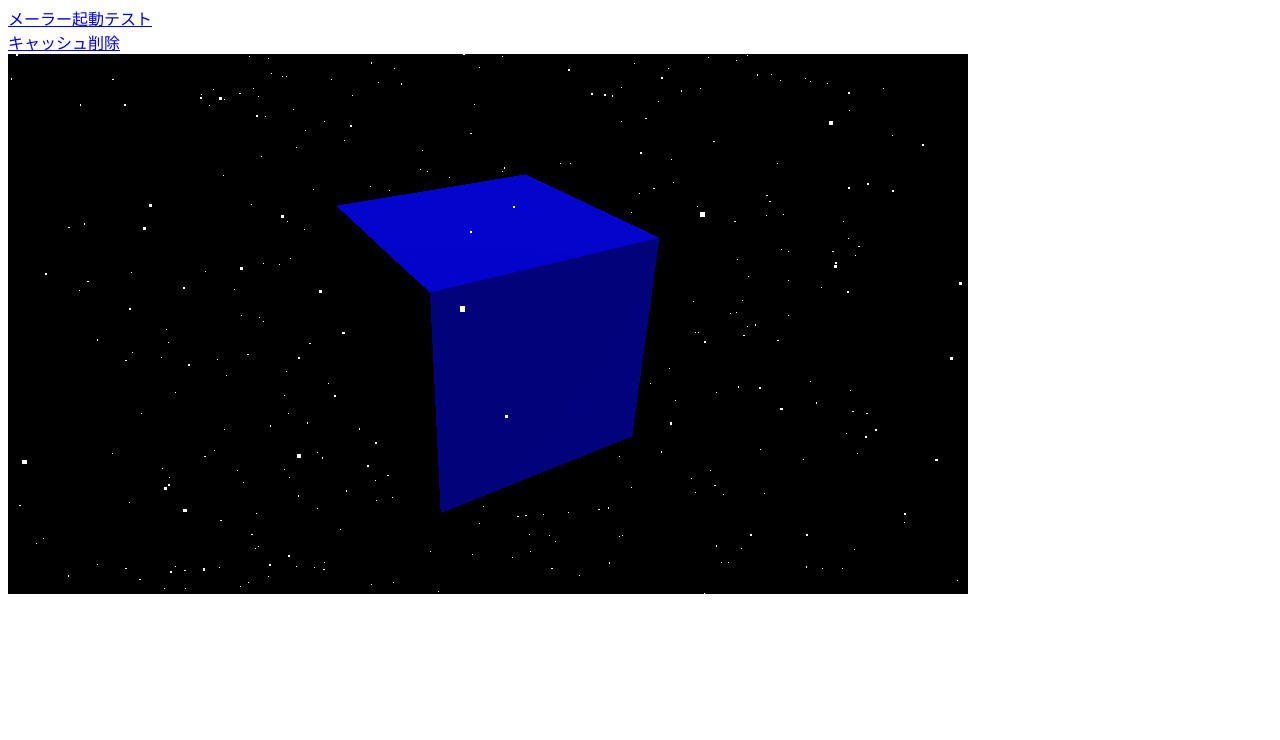
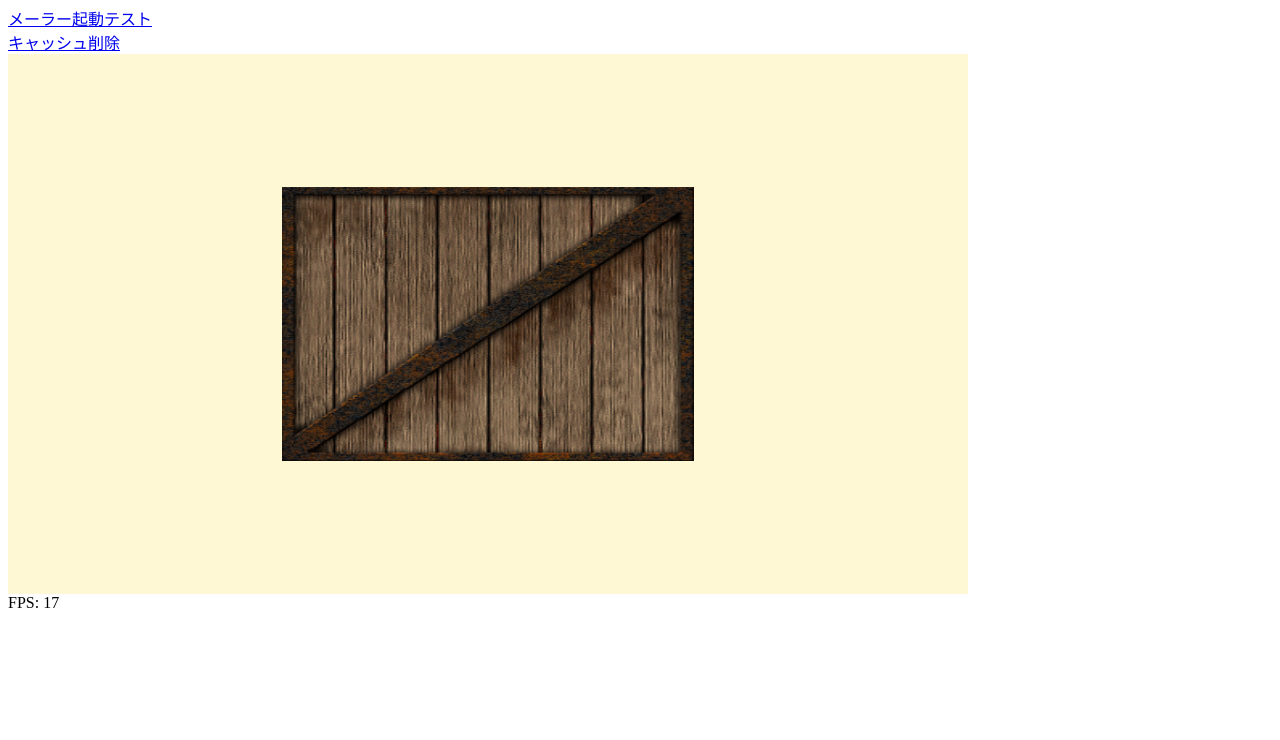
Before and after one commit to norosi-wolf/pwa, a website: page index.html in a window 1280 px wide. Shown: the part 60-800 px from the top of the page. Drawn offline with Linux system fonts and the light colour scheme; animation ran at ten frames a second.

Commit message:
[main] update

```diff
--- a/app.js
+++ /dev/null
@@ -1,125 +0,0 @@
-
-const WIDTH = 960;
-const HEIGHT = 540;
-
-let GlobalValue = {
-	mouse_x: 0,
-	mouse_y: 0,
-	rotate: 0,
-	camera: null,
-	renderer: null,
-	scene: null,
-	box: null,
-}
-
-function initialize()
-{
-	document.addEventListener("mousemove", (event) => {
-		GlobalValue.mouse_x = event.pageX;
-		GlobalValue.mouse_y = event.pageY;
-	});
-
-	registServiceWorker();
-
-	GlobalValue.renderer = new THREE.WebGLRenderer({
-		canvas: document.querySelector("#stage")
-	});
-	GlobalValue.renderer.setSize(WIDTH, HEIGHT);
-	GlobalValue.renderer.setPixelRatio(`window`.devicePixelRatio);
-
-	GlobalValue.scene = new THREE.Scene();
-
-	// camera
-	GlobalValue.camera = new THREE.PerspectiveCamera(45, WIDTH / HEIGHT, 1, 10000);
-	GlobalValue.camera.position.set(0, 0, 1000);
-
-	// box
-	const geometry = new THREE.BoxGeometry(500, 500, 500);
-	const material = new THREE.MeshStandardMaterial({
-		color: 0x0000ff
-	});
-	GlobalValue.box = new THREE.Mesh(geometry, material);
-	GlobalValue.scene.add(GlobalValue.box);
-
-    //box.rotation.x = 40.1;
-    //box.rotation.y = 40.1;
-
-	// light
-	const light = new THREE.DirectionalLight(0xffffff);
-	//light.intensity = 2; // 光の強さを倍に
-	light.position.set(1, 1, 1); // ライトの方向
-	GlobalValue.scene.add(light);
-
-	// draw
-	GlobalValue.renderer.render(GlobalValue.scene, GlobalValue.camera);
-
-
-	createStarField();
-	function createStarField()
-	{
-		let vertices = [];
-		for (let i = 0; i < 1000; i++)
-		{
-			vertices.push(new THREE.Vector3(3000 * (Math.random() - 0.5), 3000 * (Math.random() - 0.5), 3000 * (Math.random() - 0.5)));
-		}
-
-		const geometry = new THREE.BufferGeometry();
-		geometry.setFromPoints(vertices);
-
-		//
-		const material = new THREE.PointsMaterial({size: 10, color: 0xffffff});
-		const mesh = new THREE.Points(geometry, material);
-		GlobalValue.scene.add(mesh);
-	}
-
-	// update
-	tick();
-}
-
-function tick()
-{
-	const targetRot = (GlobalValue.mouse_x / window.innerWidth) * 360 * 2;
-	GlobalValue.rotate += (targetRot - GlobalValue.rotate);// * 0.02;
-
-	//
-	const radian = GlobalValue.rotate * Math.PI / 180;
-	GlobalValue.camera.position.x = 1500 * Math.sin(radian);
-	GlobalValue.camera.position.z = 1500 * Math.cos(radian);
-
-	GlobalValue.box.rotation.x += 0.01;
-	GlobalValue.box.rotation.y += 0.01;
-
-	//
-	GlobalValue.camera.lookAt(new THREE.Vector3(0, 0, 0));
-	GlobalValue.renderer.render(GlobalValue.scene, GlobalValue.camera);
-	requestAnimationFrame(tick);
-}
-
-
-function registServiceWorker()
-{
-	if ('serviceWorker' in navigator) {
-		navigator.serviceWorker.register('./sw.js').then(reg => {
-			console.log('サービスワーカーを登録しました', reg);
-		}).catch(err => {
-			console.log('登録失敗', err);
-		});
-	}
-}
-
-function sendMail()
-{
-	address = 'test_adress@co.jp';
-	subject = 'テスト件名';
-	body = '本文テスト';
-	location.href = 'mailto:' + address + '?subject=' + subject + '&body=' + body;
-}
-
-function removePWACache()
-{
-	navigator.serviceWorker.getRegistration()
-		.then(registration => {
-			registration.unregister();
-		});
-	window.location.reload(true);
-}
--- /dev/null
+++ b/assets/js/app.js
@@ -0,0 +1,257 @@
+
+/**
+ *
+ */
+const WIDTH = 960;
+const HEIGHT = 540;
+const FPS = 30;
+const SECOND_PER_FRAME = Math.floor(1000 / FPS);
+const MOVE_SPEED = 0.6 / FPS;
+
+
+////////////////////////////////////////////////////////////////////////////////
+//
+//
+class App
+{
+	constructor()
+	{
+		this._camera = new THREE.PerspectiveCamera(45, WIDTH / HEIGHT, 1, 10000);
+		this._renderer = new THREE.WebGLRenderer({canvas: document.querySelector("#stage")});
+		this._scene = new THREE.Scene();
+		this._mouse = new Mouse();
+		this._box = null;
+		this._time = getNowTime();
+		this._result = document.querySelector("#result");
+		this._stats = new Stats();
+	}
+
+	dispose = () =>
+	{
+		cancelAnimationFrame(this.update);
+	}
+
+	start = () =>
+	{
+		this.initialize();
+		this.update();
+	}
+
+	initialize = () =>
+	{
+		registServiceWorker();
+
+		//
+		this._renderer.setSize(WIDTH, HEIGHT);
+		this._renderer.setPixelRatio(`window`.devicePixelRatio);
+		this._renderer.setClearColor(new THREE.Color(0xfff8d4));
+
+		//
+		this._camera.position.set(0, 0, 1000);
+		this._camera.lookAt(new THREE.Vector3(0, 0, 0));
+
+		//
+		const texture = new THREE.TextureLoader().load('./assets/img/crate.gif');
+		const geometry = new THREE.BoxGeometry(600, 400, 100);
+		const material = new THREE.MeshBasicMaterial({map: texture});
+		this._box = new THREE.Mesh(geometry, material);
+		this._scene.add(this._box);
+
+		//
+		const light_ambient = new THREE.AmbientLight( 0xffffff , 1 );
+		this._scene.add(light_ambient);
+
+		const light_direction = new THREE.DirectionalLight(0xffffff);
+		light_direction.position.set(50, 10, 5); // ライトの方向
+		light_direction.target = this._box;
+		this._scene.add(light_direction);
+
+		//
+		this._stats.showPanel(0);
+		Object.assign(this._stats.dom.style, {
+			'position': 'fixed',
+			'height': 'max-content',
+			'left': 'auto',
+			'right': 0,
+			//'top': 'auto',
+			//'bottom': '0'
+		});
+		document.body.appendChild(this._stats.dom);
+	}
+
+	update = () =>
+	{
+		requestAnimationFrame(this.update);
+
+		let now = getNowTime();
+		let dt = now - this._time;
+		if (SECOND_PER_FRAME > dt) return;
+
+		this._time = now;
+		this._result.textContent = Math.floor(1000 / ((dt + Number(this._result.textContent)) / 2));
+
+		// 測定開始
+		this._stats.begin();
+
+		// マウス
+		if (this._mouse.isDown())
+		{
+			this._box.rotation.y -= (this._mouse.getOldPosX() - this._mouse.getPosX()) * MOVE_SPEED;
+			this._box.rotation.x -= (this._mouse.getOldPosY() - this._mouse.getPosY()) * MOVE_SPEED;
+		}
+		this._mouse.update();
+
+		// 描画
+		this._renderer.render(this._scene, this._camera);
+
+		// 測定終了
+		this._stats.end();
+	}
+}
+
+function getNowTime()
+{
+	return new Date().getTime();
+}
+
+function registServiceWorker()
+{
+	if ('serviceWorker' in navigator) {
+		navigator.serviceWorker.register('./sw.js').then(reg => {
+			console.log('サービスワーカーを登録しました', reg);
+		}).catch(err => {
+			console.log('登録失敗', err);
+		});
+	}
+}
+
+function sendMail()
+{
+	address = 'test_adress@co.jp';
+	subject = 'テスト件名';
+	body = '本文テスト';
+	location.href = 'mailto:' + address + '?subject=' + subject + '&body=' + body;
+}
+
+function removePWACache()
+{
+	navigator.serviceWorker.getRegistration()
+		.then(registration => {
+			registration.unregister();
+		});
+	window.location.reload(true);
+}
+
+
+//let GlobalValue = {
+//	camera: null,
+//	renderer: null,
+//	scene: null,
+//	box: null,
+//	mouse: null,
+//}
+//
+//function initialize()
+//{
+//	//
+//	registServiceWorker();
+//
+//	//
+//	GlobalValue.mouse = new Mouse();
+//
+//	//
+//	GlobalValue.renderer = new THREE.WebGLRenderer({
+//		canvas: document.querySelector("#stage")
+//	});
+//	GlobalValue.renderer.setSize(WIDTH, HEIGHT);
+//	GlobalValue.renderer.setPixelRatio(`window`.devicePixelRatio);
+//	GlobalValue.renderer.setClearColor(new THREE.Color(0xfff8d4));
+//
+//	//
+//	GlobalValue.scene = new THREE.Scene();
+//
+//
+//	////////////////////////////////////////////////////////////////////////////////
+//	// camera
+//	//
+//	GlobalValue.camera = new THREE.PerspectiveCamera(45, WIDTH / HEIGHT, 1, 10000);
+//	GlobalValue.camera.position.set(0, 0, 1000);
+//
+//
+//	////////////////////////////////////////////////////////////////////////////////
+//	// box
+//	//
+//	const texture = new THREE.TextureLoader().load('./crate.gif');
+//	const geometry = new THREE.BoxGeometry(600, 400, 100);
+//	//const material = new THREE.MeshStandardMaterial({color: 0x00a0e8});
+//    const material = new THREE.MeshBasicMaterial({map: texture});
+//	GlobalValue.box = new THREE.Mesh(geometry, material);
+//	GlobalValue.scene.add(GlobalValue.box);
+//
+//
+//	////////////////////////////////////////////////////////////////////////////////
+//	// light
+//	//
+//	const light_ambient = new THREE.AmbientLight( 0xffffff , 1 );
+//    GlobalValue.scene.add(light_ambient);
+//
+//	const light_direction = new THREE.DirectionalLight(0xffffff);
+//	light_direction.position.set(50, 10, 5); // ライトの方向
+//	light_direction.target = GlobalValue.box;
+//	GlobalValue.scene.add(light_direction);
+//
+//
+//	// draw
+//	GlobalValue.renderer.render(GlobalValue.scene, GlobalValue.camera);
+//
+//
+//	/*
+//	createStarField();
+//	function createStarField()
+//	{
+//		let vertices = [];
+//		for (let i = 0; i < 1000; i++)
+//		{
+//			vertices.push(new THREE.Vector3(3000 * (Math.random() - 0.5), 3000 * (Math.random() - 0.5), 3000 * (Math.random() - 0.5)));
+//		}
+//
+//		const geometry = new THREE.BufferGeometry();
+//		geometry.setFromPoints(vertices);
+//
+//		//
+//		const material = new THREE.PointsMaterial({size: 10, color: 0xffffff});
+//		const mesh = new THREE.Points(geometry, material);
+//		GlobalValue.scene.add(mesh);
+//	}
+//	*/
+//
+//	// update
+//	update();
+//}
+//
+//function update()
+//{
+//	//const targetRot = (0 / window.innerWidth) * 360 * 2;
+//	//GlobalValue.rotate += (targetRot - GlobalValue.rotate);// * 0.02;
+//
+//	//
+//	//const radian = GlobalValue.rotate * Math.PI / 180;
+//	//GlobalValue.camera.position.x = 1500 * Math.sin(radian);
+//	//GlobalValue.camera.position.z = 1500 * Math.cos(radian);
+//
+//
+//	//
+//	GlobalValue.camera.lookAt(new THREE.Vector3(0, 0, 0));
+//	GlobalValue.renderer.render(GlobalValue.scene, GlobalValue.camera);
+//
+//	//
+//	if (GlobalValue.mouse.isDown())
+//	{
+//		GlobalValue.box.rotation.y -= (GlobalValue.mouse.getOldPosX() - GlobalValue.mouse.getPosX()) * 0.005;
+//		GlobalValue.box.rotation.x -= (GlobalValue.mouse.getOldPosY() - GlobalValue.mouse.getPosY()) * 0.005;
+//	}
+//	GlobalValue.mouse.update();
+//
+//
+//	requestAnimationFrame(update);
+//}
--- /dev/null
+++ b/assets/js/mouse.js
@@ -0,0 +1,50 @@
+class Mouse
+{
+	constructor()
+	{
+		this._x = -1;
+		this._y = -1;
+		this._old_x = -1;
+		this._old_y = -1;
+		this._is_down = false;
+
+		document.addEventListener("mousedown", this._handleMousedown);
+		document.addEventListener("mouseup", this._handleMouseup);
+		document.addEventListener("mousemove", this._handleMousemove);
+	}
+
+	dispose = () =>
+	{
+		document.removeEventListener("mousedown", this._handleMousedown);
+		document.removeEventListener("mouseup", this._handleMouseup);
+		document.removeEventListener("mousemove", this._handleMousemove);
+	}
+
+	update()
+	{
+		this._old_x = this._x;
+		this._old_y = this._y;
+	}
+
+	_handleMousedown = (e) =>
+	{
+		this._is_down = true;
+	}
+	_handleMouseup = (e) =>
+	{
+		this._is_down = false;
+	}
+	_handleMousemove = (e) =>
+	{
+		this._old_x = this._x;
+		this._old_y = this._y;
+		this._x = e.pageX;
+		this._y = e.pageY;
+	}
+
+	getPosX() { return this._x; }
+	getPosY() { return this._y; }
+	getOldPosX() { return this._old_x; }
+	getOldPosY() { return this._old_y; }
+	isDown() { return this._is_down; }
+};
--- /dev/null
+++ b/assets/js/stats/stats.min.js
@@ -0,0 +1,5 @@
+// stats.js - http://github.com/mrdoob/stats.js
+(function(f,e){"object"===typeof exports&&"undefined"!==typeof module?module.exports=e():"function"===typeof define&&define.amd?define(e):f.Stats=e()})(this,function(){var f=function(){function e(a){c.appendChild(a.dom);return a}function u(a){for(var d=0;d<c.children.length;d++)c.children[d].style.display=d===a?"block":"none";l=a}var l=0,c=document.createElement("div");c.style.cssText="position:fixed;top:0;left:0;cursor:pointer;opacity:0.9;z-index:10000";c.addEventListener("click",function(a){a.preventDefault();
+u(++l%c.children.length)},!1);var k=(performance||Date).now(),g=k,a=0,r=e(new f.Panel("FPS","#0ff","#002")),h=e(new f.Panel("MS","#0f0","#020"));if(self.performance&&self.performance.memory)var t=e(new f.Panel("MB","#f08","#201"));u(0);return{REVISION:16,dom:c,addPanel:e,showPanel:u,begin:function(){k=(performance||Date).now()},end:function(){a++;var c=(performance||Date).now();h.update(c-k,200);if(c>=g+1E3&&(r.update(1E3*a/(c-g),100),g=c,a=0,t)){var d=performance.memory;t.update(d.usedJSHeapSize/
+1048576,d.jsHeapSizeLimit/1048576)}return c},update:function(){k=this.end()},domElement:c,setMode:u}};f.Panel=function(e,f,l){var c=Infinity,k=0,g=Math.round,a=g(window.devicePixelRatio||1),r=80*a,h=48*a,t=3*a,v=2*a,d=3*a,m=15*a,n=74*a,p=30*a,q=document.createElement("canvas");q.width=r;q.height=h;q.style.cssText="width:80px;height:48px";var b=q.getContext("2d");b.font="bold "+9*a+"px Helvetica,Arial,sans-serif";b.textBaseline="top";b.fillStyle=l;b.fillRect(0,0,r,h);b.fillStyle=f;b.fillText(e,t,v);
+b.fillRect(d,m,n,p);b.fillStyle=l;b.globalAlpha=.9;b.fillRect(d,m,n,p);return{dom:q,update:function(h,w){c=Math.min(c,h);k=Math.max(k,h);b.fillStyle=l;b.globalAlpha=1;b.fillRect(0,0,r,m);b.fillStyle=f;b.fillText(g(h)+" "+e+" ("+g(c)+"-"+g(k)+")",t,v);b.drawImage(q,d+a,m,n-a,p,d,m,n-a,p);b.fillRect(d+n-a,m,a,p);b.fillStyle=l;b.globalAlpha=.9;b.fillRect(d+n-a,m,a,g((1-h/w)*p))}}};return f});
--- a/index.html
+++ b/index.html
@@ -6,24 +6,29 @@
     	<title>TestApp</title>
 
 		<link rel="manifest" href="./manifest.json">
-		<script src="./threejs/three.min.js"></script>
-		<script src="./app.js"></script>
-		<script src="./sw.js"></script>
+		<script src="./assets/js/three/three.min.js"></script>
+		<script src="./assets/js/stats/stats.min.js"></script>
+		<script src="./assets/js/mouse.js"></script>
+		<script src="./assets/js/app.js"></script>
+		<script src="./assets/js/sw.js"></script>
   	</head>
 
 	<body>
     	<h1>TestApp</h1>
     	<a href="javascript:sendMail();">メーラー起動テスト</a><br />
     	<a href="javascript:removePWACache();">キャッシュ削除</a><br />
-		<canvas id="stage"></canvas>
+		<canvas id="stage"></canvas><br />
+		FPS: <output id="result">0</output><br />
 
 
 
 		<script>
 			window.onload = function()
 			{
-				initialize();
 				registServiceWorker();
+
+				const app = new App();
+				app.start();
 			}
 		</script>
 	</body>
--- /dev/null
+++ b/package.json
@@ -0,0 +1,5 @@
+{
+  "dependencies": {
+    "pwa-asset-generator": "^6.2.1"
+  }
+}
```
Also changed, not shown: assets/img/crate.gif (added), assets/js/sw.js (renamed from sw.js), assets/js/three/three.min.js (renamed from threejs/three.min.js), 2 other files.
